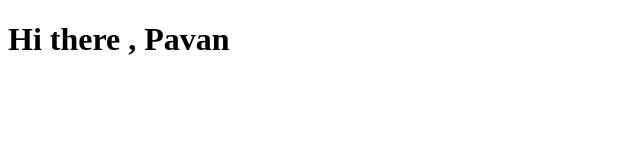
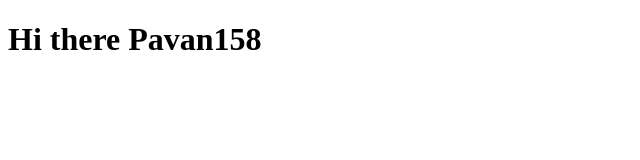
Before and after one commit to pavanuthsara/react-tutorial, a React (Vite) app in the folder reactproject1/: page / in a window 1280 px wide. Shown: the top 160 px of the page, without its empty margins (0-640 px from the left). Built offline with nearby package versions, Linux system fonts and the light colour scheme.

Commit message:
tutorial 12: passing arrays and objects to components using props

```diff
--- a/reactproject1/src/App.jsx
+++ b/reactproject1/src/App.jsx
@@ -1,9 +1,14 @@
 import Hello from "./components/Hello"
 
 function App() {
+  const person ={
+    name: "Pavan",
+    message: "Hi there ",
+    seatNumbers: [1,5,8],
+  };
   return (
     <div className="App">
-      <Hello name="Pavan" message="Hi there " />
+      <Hello person = {person} />
     </div>
   )
 }
--- a/reactproject1/src/components/Hello.jsx
+++ b/reactproject1/src/components/Hello.jsx
@@ -1,5 +1,7 @@
-function Hello({name, message}){
-    return <h1>{message}, {name}</h1>
+function Hello({person}){
+    return <h1>{person.message}
+    {person.name}
+    {person.seatNumbers}</h1>
 }
 
 export default Hello;
```
